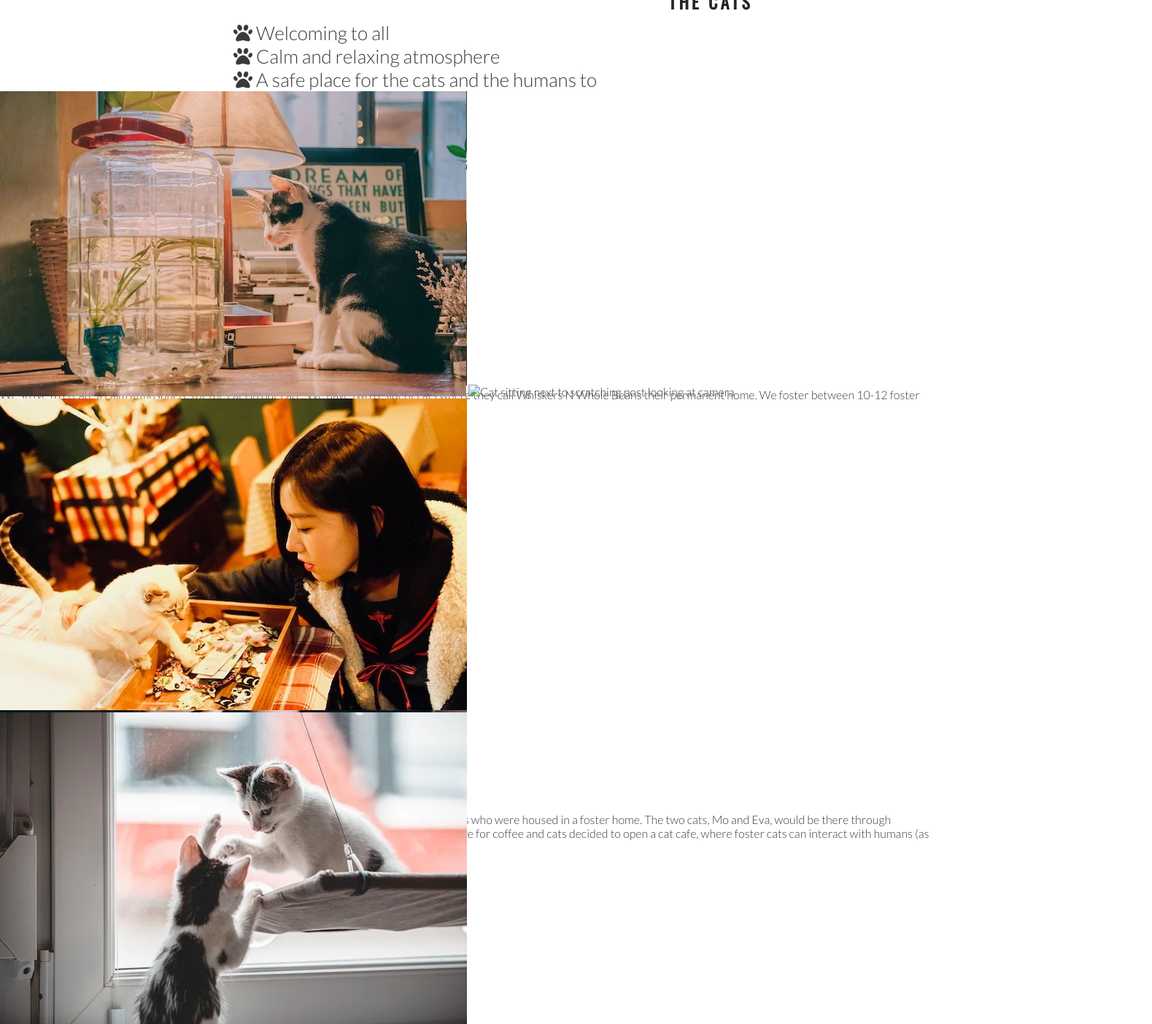
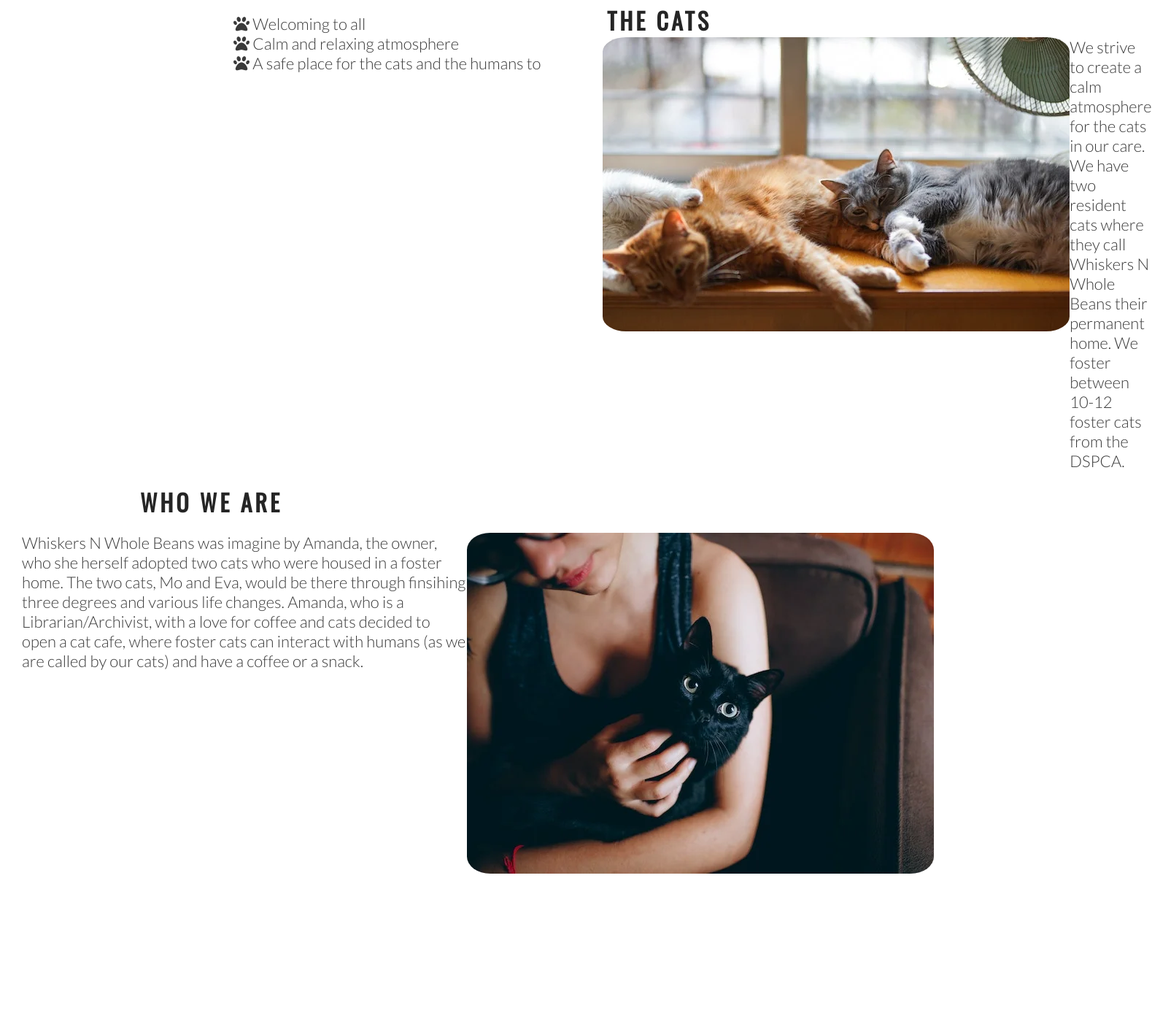
Before and after one commit to apita1423/whiskers-n-whole-beans, a plain HTML site: page index.html in a window 1280 px wide. Shown: the part 1201-2604 px from the top of the page at 73% size, 1579 px wide, since content can reach past the window. After the commit the page ends 2398 px from the top, so only its background shows below. Drawn offline with nearby package versions, Linux system fonts and the light colour scheme.

Commit message:
Add styling to middle and bottom whisker images in the home page

```diff
--- a/assets/css/style.css
+++ b/assets/css/style.css
@@ -9,6 +9,7 @@
 body {
     font-family: Lato, sans-serif;
     font-weight: 300;
+    min-height: 100vh;
     color: #3a3a3a
 }
 
@@ -73,7 +74,7 @@ h1, h2 {
     margin-bottom: 30%;
 }
 
-/* welcome */
+/* home top whisker */
 
 #main-idea {
     height: 600px;
@@ -86,21 +87,84 @@ h1, h2 {
     margin-top: 20px;
 }
 
-.main-cat-image {
+.top-cat-image {
     max-width: 100%;
     max-height: 100%;
     margin-left: 25%;
 }
 
-.main-cat-image img {
+.top-cat-image img {
     border-radius: 5%;
 }
 
-.main-cat-image p {
+.top-cat-image p {
     margin-right: 10px;
 }
 
-.main-cat-text {
-    font-size: 26px;
+.top-cat-text {
+    font-size: 22px;
     float: left;
 }
+
+/* home middle whisker */
+
+#middle-whisker h1 {
+    margin-left: 65%;
+    font-size: 200%;
+    margin-top: 20px;
+}
+
+.middle-cat-image {
+    display: flex;
+    align-items: flex-start;
+    justify-content: space-around;
+    max-width: 100%;
+    max-height: 100%;
+    margin-left: 100px;
+}
+
+.middle-cat-image img {
+    border-radius: 5%;
+}
+
+.middle-cat-text {
+    font-size: 22px;
+    float: right;
+}
+
+/* home bottom whisker */
+
+#bottom-whisker h1 {
+    font-size: 200%;
+    margin-left: 15%;
+}
+
+.bottom-cat-image {
+    display: flex;
+    justify-content: flex-end;
+    align-items: flex-start;
+    flex-direction: row-reverse;
+    max-width: 100%;
+    max-height: 100%;
+    margin-left: 30px;
+}
+
+.bottom-cat-image img {
+    border-radius: 5%;
+}
+
+.bottom-cat-text {
+    font-size: 22px;
+    float: left;
+}
+
+
+
+/* footer */
+
+footer {
+    position: absolute;
+    bottom: 0;
+    width: 100%;
+    height: 2.5rem;
+}
--- a/index.html
+++ b/index.html
@@ -46,9 +46,9 @@
             <h1>Welcome to Whiskers N Whole Beans!</h1>
         </div>
         <br>
-        <div class="main-cat-image">
+        <div class="top-cat-image">
             <img src="assets/images/home-cat-2.webp" alt="Two cats grooming each other">
-            <div class="main-cat-text">
+            <div class="top-cat-text">
                 <p>What you will experience walking through our doors...</p>
                 <br>
                 <p><i class="fa-solid fa-paw"></i> Welcoming to all</p>
@@ -80,9 +80,12 @@
             <div class="bottom-cat-text">
                 <p>
                     Whiskers N Whole Beans was imagine by Amanda, the owner, who she herself adopted two cats who were
-                    housed in a foster home. The two cats, Mo and Eva, would be there through finsihing three degrees and
-                    various life changes. Amanda, who is a Librarian/Archivist, with a love for coffee and cats decided to
-                    open a cat cafe, where foster cats can interact with humans (as we are called by our cats) and have a coffee
+                    housed in a foster home. The two cats, Mo and Eva, would be there through finsihing three degrees
+                    and
+                    various life changes. Amanda, who is a Librarian/Archivist, with a love for coffee and cats decided
+                    to
+                    open a cat cafe, where foster cats can interact with humans (as we are called by our cats) and have
+                    a coffee
                     or a snack.
                 </p>
             </div>
@@ -90,13 +93,8 @@
     </section>
 
     <section>
-        <div id="main-image-gallery">
-            <img src="assets/images/home-cat-3.webp" alt="Black and white cat looking into a jug of water with a plant inside">
-            <img src="assets/images/home-cat-4.wp" alt="Cat sitting next to scratching post looking at camera">
-            <img src="assets/images/home-cat-5.webp" alt="Women sitting next to a cat who is playing with some puzzle pieces">
-            <img src="assets/images/home-cat-6.webp" alt="Two kittens at a window playing">
-            <img src="assets/images/home-cat-7.webp" alt="A fluffy black cat playing with a cat toy">
-        </div>
+        <div id="main-image-gallery"></div>
+
     </section>
 
     <footer>
@@ -113,16 +111,22 @@
         </div>
         <ul class="social-networks">
             <li>
-                <a href="https://facebook.com" target="_blank" rel="noopener" aria-label="Visit our Facebook page (opens in a new tab)"><i class="fa-brands fa-facebook-f"></i></a>
+                <a href="https://facebook.com" target="_blank" rel="noopener"
+                    aria-label="Visit our Facebook page (opens in a new tab)"><i
+                        class="fa-brands fa-facebook-f"></i></a>
             </li>
             <li>
-                <a href="https://twitter.com" target="_blank" rel="noopener" aria-label="Visit our Twitter page (opens in a new tab)"><i class="fa-brands fa-twitter"></i></a>
+                <a href="https://twitter.com" target="_blank" rel="noopener"
+                    aria-label="Visit our Twitter page (opens in a new tab)"><i class="fa-brands fa-twitter"></i></a>
             </li>
             <li>
-                <a href="https://instagram.com" target="_blank" rel="noopener" aria-label="Visit our Instagram page (opens in a new tab)"><i class="fa-brands fa-instagram"></i></a>
+                <a href="https://instagram.com" target="_blank" rel="noopener"
+                    aria-label="Visit our Instagram page (opens in a new tab)"><i
+                        class="fa-brands fa-instagram"></i></a>
             </li>
             <li>
-                <a href="https://tiktok.com" target="_blank" rel="noopener" aria-label="Visit our TikTok page (opens in a new tab)"><i class="fa-brands fa-tiktok"></i></a>
+                <a href="https://tiktok.com" target="_blank" rel="noopener"
+                    aria-label="Visit our TikTok page (opens in a new tab)"><i class="fa-brands fa-tiktok"></i></a>
             </li>
         </ul>
         <p>&copy; Whiskers N Whole Beans 2023 Site created for educational purposes</p>
```
